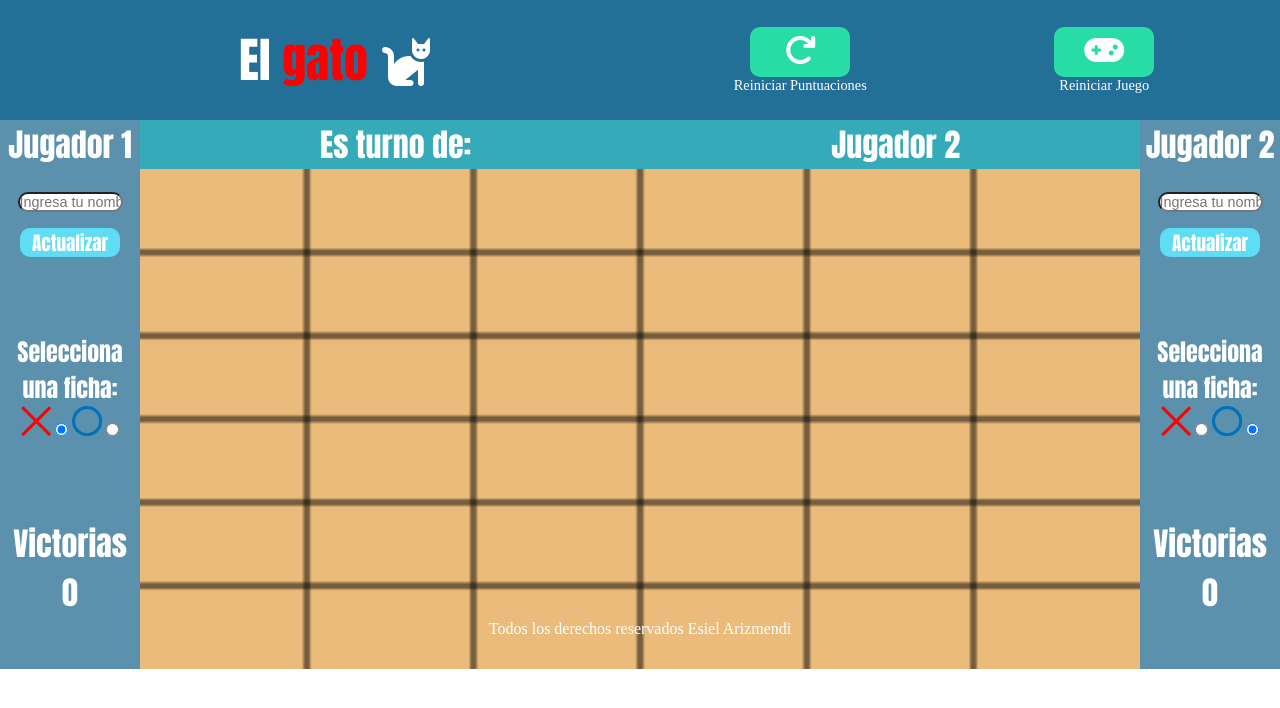
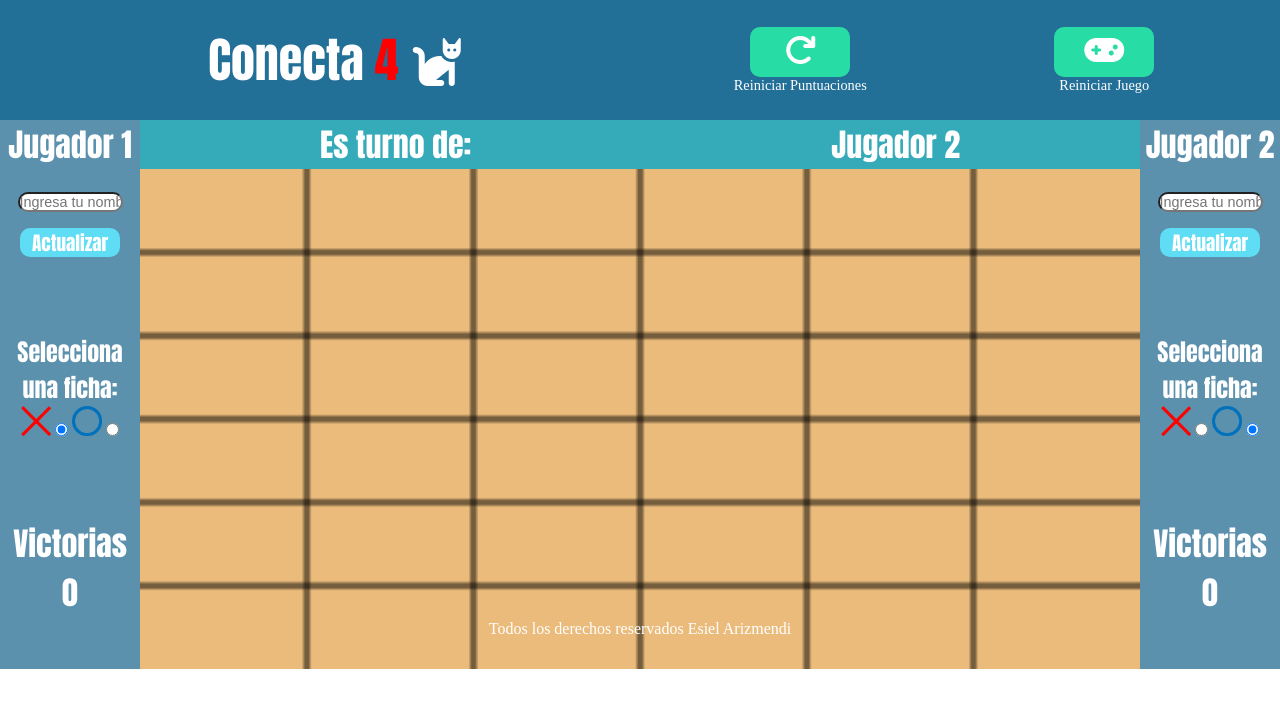
Before and after one commit to Esiel15/ElGato-WebApp, a plain HTML site: page index.html in a window 1280 px wide. Drawn offline with Linux system fonts and the light colour scheme.

Commit message:
Update index.html

```diff
--- a/index.html
+++ b/index.html
@@ -17,7 +17,7 @@
     <!-- HEADER -->
     <header>
         <div class="title-container">
-            <h1 class="title">El <span class="title cat-word">gato</span> <i class="fas fa-cat"></i></h1>
+            <h1 class="title">Conecta <span class="title cat-word">4</span> <i class="fas fa-cat"></i></h1>
         </div>
         <!-- BUTTONS -->
         <div class="game-buttons">
```
